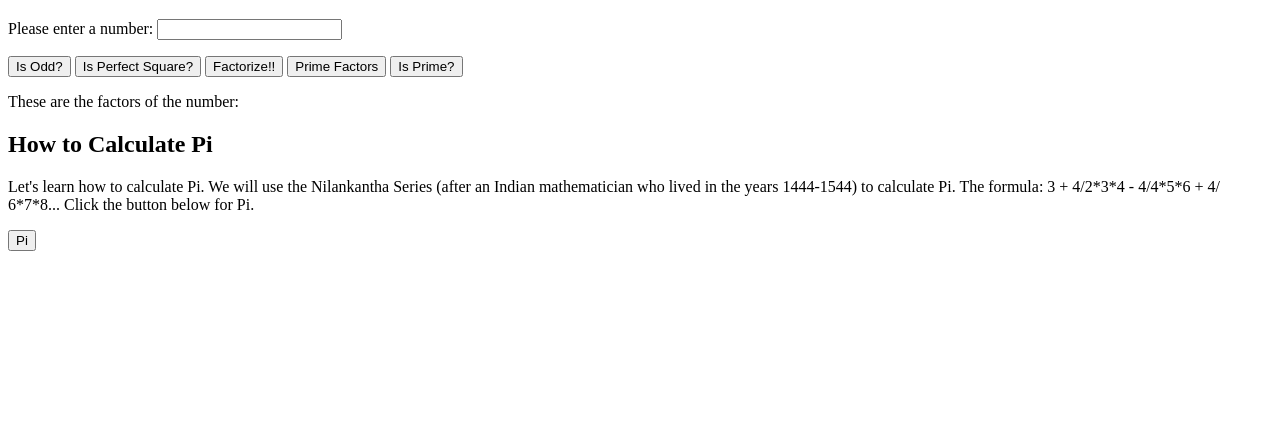
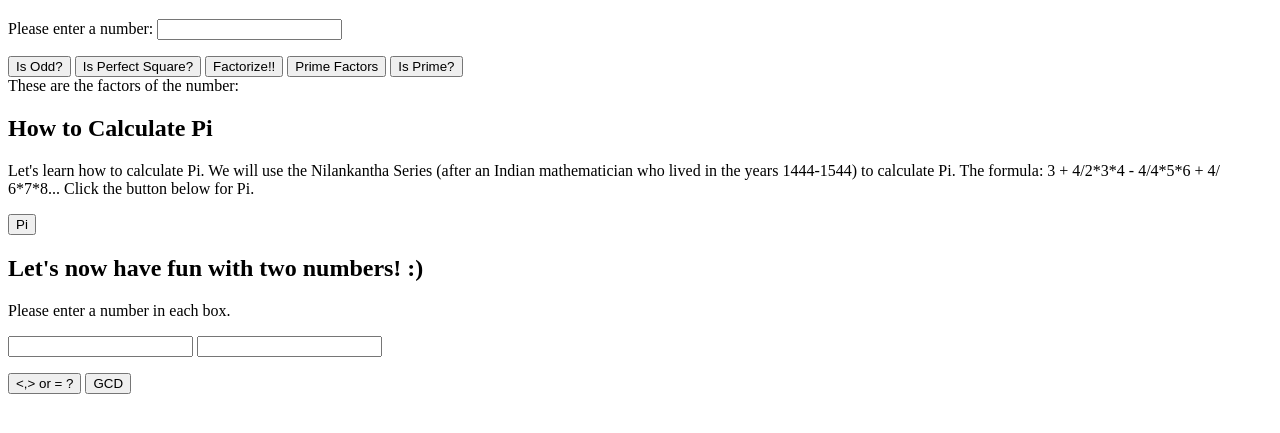
Before and after one commit to htong1/html5, a plain HTML site: page NumberFun.html in a window 1280 px wide. Both pictures are taken after a click on the button "Factorize!!". Shown: the part 61-494 px from the top of the page. Drawn offline with Linux system fonts and the light colour scheme.

Commit message:
Compares 2 numbers

```diff
--- a/NumberFun.html
+++ b/NumberFun.html
@@ -28,16 +28,20 @@
             }
         }
 
-        function factorize() {
-            let num = document.getElementById("num").value
-            let factors = [];
+        const factor = function(num){
+         let factors = [];
             for (let f = 2; f <= num; f++) {
                 if (num % f === 0) {
                   factors.push(f)
                 }
             }
-            document.getElementById("result").innerText = "These are the  factors of the number:" + factors
-            return factors;
+          return factors;
+        }
+
+        function factorize() {
+            let num = document.getElementById("num").value
+
+            document.getElementById("result").innerText = "These are the  factors of the number:" + factor(num)
         }
 
         function pFactor() {
@@ -58,6 +62,7 @@
 
         }
 
+
         function isPrime() {
         let factors = factorize()
         if (factors.length === 1 && pF[0] !== 2) {
@@ -66,6 +71,7 @@
          document.getElementById("result").innerText = "It is not a prime number!"
         }
         }
+
 	</script>
 	<h1>Fun with Numbers :D</h1>
 	<p>Please enter a number:
@@ -76,14 +82,52 @@
     <button onclick="factorize()"> Factorize!! </button>
     <button onclick="pFactor()"> Prime Factors </button>
     <button onclick="isPrime()"> Is Prime? </button>
-
-    <p>
-        <output id="result" />
+    <br>
+     <span id="result"> </span>
 
     <h2>How to Calculate Pi</h2>
     <p> Let's learn how to calculate Pi. We will use the Nilankantha Series (after an Indian mathematician who lived in the years 1444-1544) to calculate Pi. The formula: 3 + 4/2*3*4 - 4/4*5*6 + 4/ 6*7*8... Click the button below for Pi. </p>
     <button onclick="Pi()"> Pi </button>
     <output id ="piResult" />
+
+       <h2> Let's now have fun with two numbers! :)</h2>
+    <p>Please enter a number in each box.</p>
+    <input type="number" id="num2">
+      <span id="result2"> </span>
+    <input type="number" id="num3">
+    <p>
+    <button onclick="compare()"> <,> or = ? </button>
+    <button onclick="gcd()"> GCD </button>
+    <div id = "result3" >
+    <p>
+
+      <script>
+      function compare() {
+        let num2 = 1 * document.getElementById("num2").value
+        let num3 = 1 * document.getElementById("num3").value
+        debugger;
+        if (num2 < num3) {
+         document.getElementById("result2").innerText = "<"
+        } else {
+        document.getElementById("result2").innerText = ">"
+        }
+        if (num2 === num3) {
+        document.getElementById("result2").innerText = "="
+        }
+        }
+
+      function gcd() {
+      let num2 = 1 * document.getElementById("num2").value;
+      let num3 = 1 * document.getElementById("num3").value;
+      let fAA = factor(num2)
+      let fAB = factor(num3)
+      debugger;
+      let gcd = 1
+      document.getElementById("result3").innerText = gcd
+      }
+
+      </script>
+
     <script>
       function Pi() {
       let  pi = 3;
```
Also changed, not shown: 1 other file.
